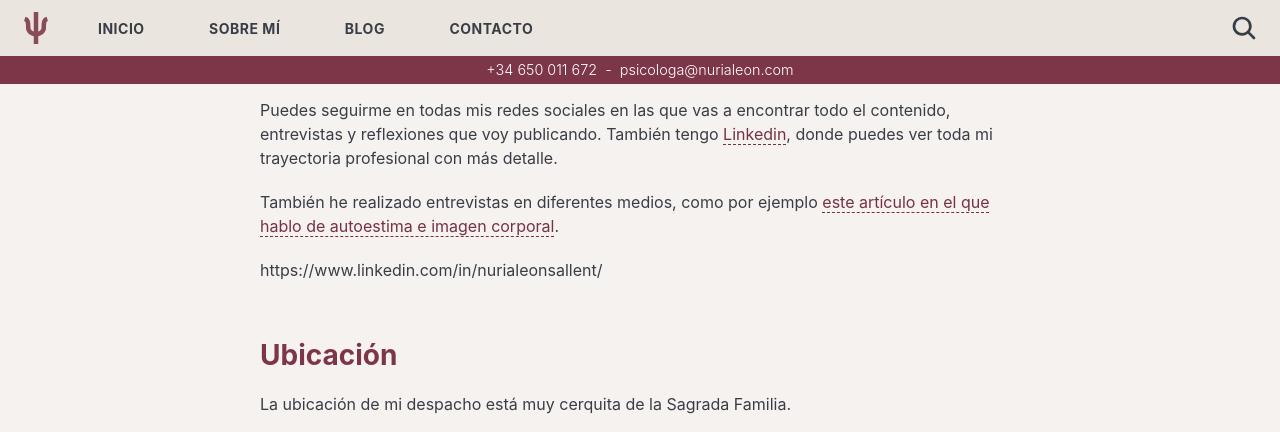
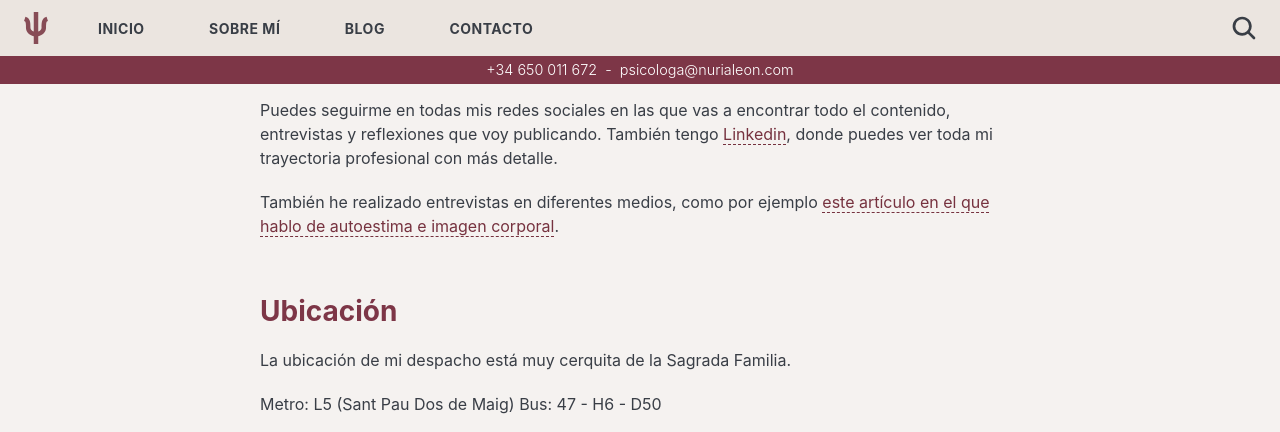
Before and after one commit to nurialeonsallent/nurialeon.com, a Jekyll site: the page built from _pages/sobre-mi.md, in a window 1280 px wide and 900 px high, scrolled down 2403 px, cut to the strip 0-432 px from the top of the window. Built offline with Jekyll 4.4.1, drawn with Linux system fonts in a browser that asks for light colours; some of the changed lines change nothing that is shown.

Commit message:
linkedin

```diff
--- a/_pages/sobre-mi.md
+++ b/_pages/sobre-mi.md
@@ -49,7 +49,6 @@
 
 También he realizado entrevistas en diferentes medios, como por ejemplo [este artículo en el que hablo de autoestima e imagen corporal](https://www.esteticainfo.com/complejos-yo-liberate-y-encuentra-tu-felicidad/).
 
-https://www.linkedin.com/in/nurialeonsallent/
 
 
 
```
